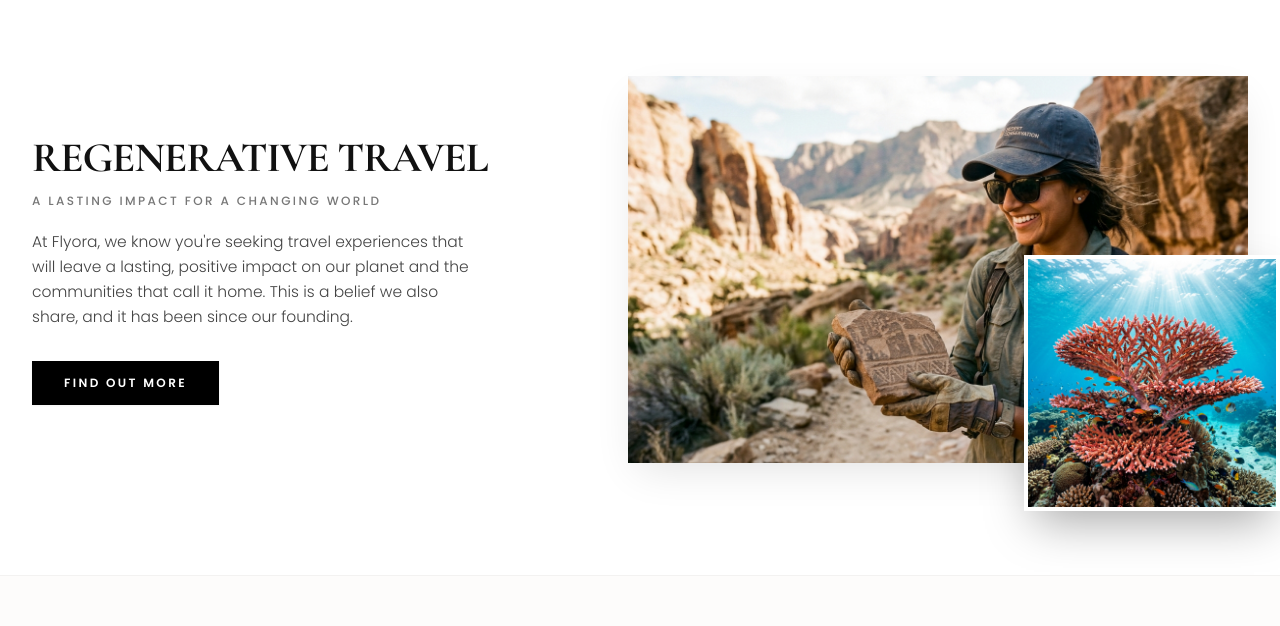
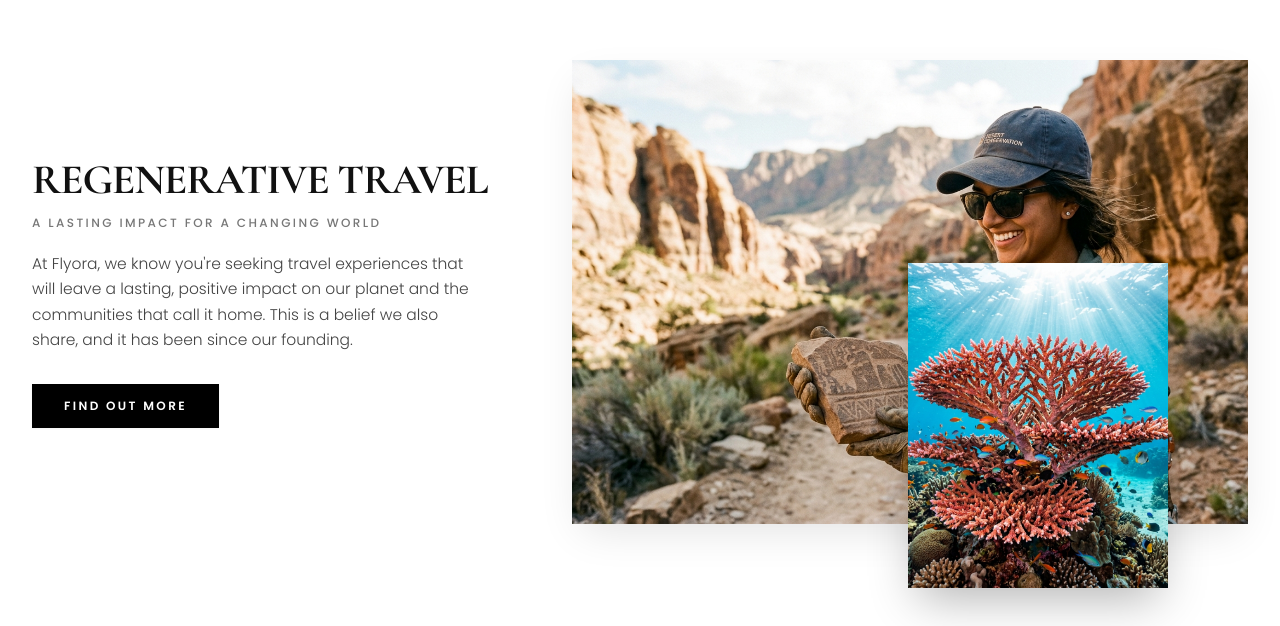
Before and after one commit to ckwebdevelopmentteam/flyora, a Next.js app in the folder apps/web/: page /about in a window 1280 px wide. Shown: the part 2954-3580 px from the top of the page. Built offline with nearby package versions, Linux system fonts and the light colour scheme.

Commit message:
feat(web): update regenerative travel image size and inset placement

```diff
--- a/apps/web/src/app/about/components/AboutEditorialStory.tsx
+++ b/apps/web/src/app/about/components/AboutEditorialStory.tsx
@@ -291,9 +291,9 @@ export const AboutEditorialStory: React.FC<AboutEditorialStoryProps> = ({
 
       {/* =========================================================================
           SECTION 4: "REGENERATIVE TRAVEL" + DESERT EXPLORER & CORAL INSET
-          (Reference Screenshot 4)
+          (Reference Screenshot 4 - Exact image sizing and placing)
           ========================================================================= */}
-      <section className="relative w-full bg-white py-12 sm:py-20 lg:py-28">
+      <section className="relative w-full bg-white py-14 sm:py-20 lg:pt-24 lg:pb-36 overflow-hidden">
         <div className="container-standard">
           <div className="grid grid-cols-1 lg:grid-cols-12 gap-10 lg:gap-14 xl:gap-20 items-center">
             {/* Left Column: Regenerative Travel Text & FIND OUT MORE Button */}
@@ -329,9 +329,9 @@ export const AboutEditorialStory: React.FC<AboutEditorialStoryProps> = ({
 
             {/* Right Column: Large Field Photograph with Overlapping Coral Reef Inset */}
             <div className="lg:col-span-7 xl:col-span-7">
-              <div className="relative w-full max-w-[620px] ml-auto">
+              <div className="relative w-full max-w-[640px] xl:max-w-[680px] ml-auto">
                 {/* Main Landscape Photo: Conservationist in Desert Canyon */}
-                <div className="relative w-full aspect-[16/10] sm:aspect-[16/10] bg-[#1a1a1a] overflow-hidden shadow-[0_15px_40px_-10px_rgba(0,0,0,0.12)]">
+                <div className="relative w-full aspect-[16/11] bg-[#1a1a1a] overflow-hidden shadow-[0_15px_40px_-10px_rgba(0,0,0,0.12)]">
                   <Image
                     src="/about/regenerative-field.jpg"
                     alt="Female conservationist traveler holding an archaeological specimen in sunny canyon landscape"
@@ -341,13 +341,13 @@ export const AboutEditorialStory: React.FC<AboutEditorialStoryProps> = ({
                   />
                 </div>
 
-                {/* Overlapping Bottom-Right Inset: Underwater Coral Reef */}
-                <div className="absolute -bottom-8 -right-4 sm:-bottom-10 sm:-right-8 lg:-bottom-12 lg:-right-8 w-44 h-44 sm:w-56 sm:h-56 lg:w-64 lg:h-64 aspect-square bg-[#082032] border-4 border-white shadow-[0_20px_45px_-10px_rgba(0,0,0,0.35)] overflow-hidden z-10">
+                {/* Overlapping Coral Reef Inset (Matching exact reference: borderless, inset from right edge, hanging over bottom edge) */}
+                <div className="absolute -bottom-10 sm:-bottom-14 lg:-bottom-16 right-8 sm:right-12 lg:right-16 xl:right-20 w-[42%] max-w-[260px] aspect-[4/5] bg-[#082032] overflow-hidden z-10 shadow-[0_20px_45px_-10px_rgba(0,0,0,0.3)]">
                   <Image
                     src="/about/coral-reef.jpg"
                     alt="Vibrant tropical branching coral reef in crystal-clear turquoise ocean water"
                     fill
-                    sizes="(max-width: 640px) 176px, 256px"
+                    sizes="(max-width: 640px) 180px, 260px"
                     className="object-cover object-center"
                   />
                 </div>
```
